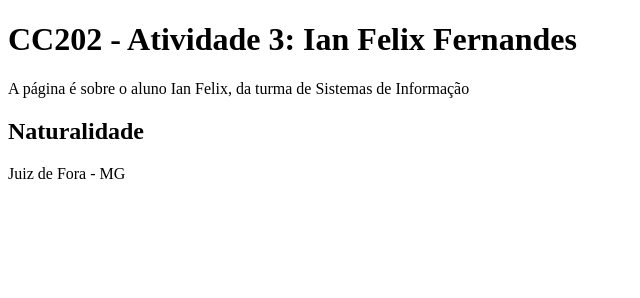
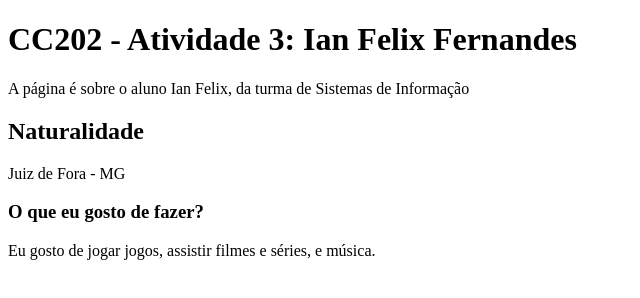
Before and after one commit to ufjf-dcc202/ufjf-dcc202-2023-3-a-atv3-ianfefe, a website: page index.html in a window 1280 px wide. Shown: the whole page, without its empty margins (0-640 px from the left). Drawn offline with Linux system fonts and the light colour scheme.

Commit message:
adiciona nova secao sobre gostos pessoais

```diff
--- a/index.html
+++ b/index.html
@@ -13,6 +13,10 @@
             <h2>Naturalidade</h2>
             <p>Juiz de Fora - MG</p>
         </section>
+        <section>
+            <h3>O que eu gosto de fazer?</h3>
+            <p>Eu gosto de jogar jogos, assistir filmes e séries, e música.</p>
+        </section>
     </main>
 </body>
 </html>
```
